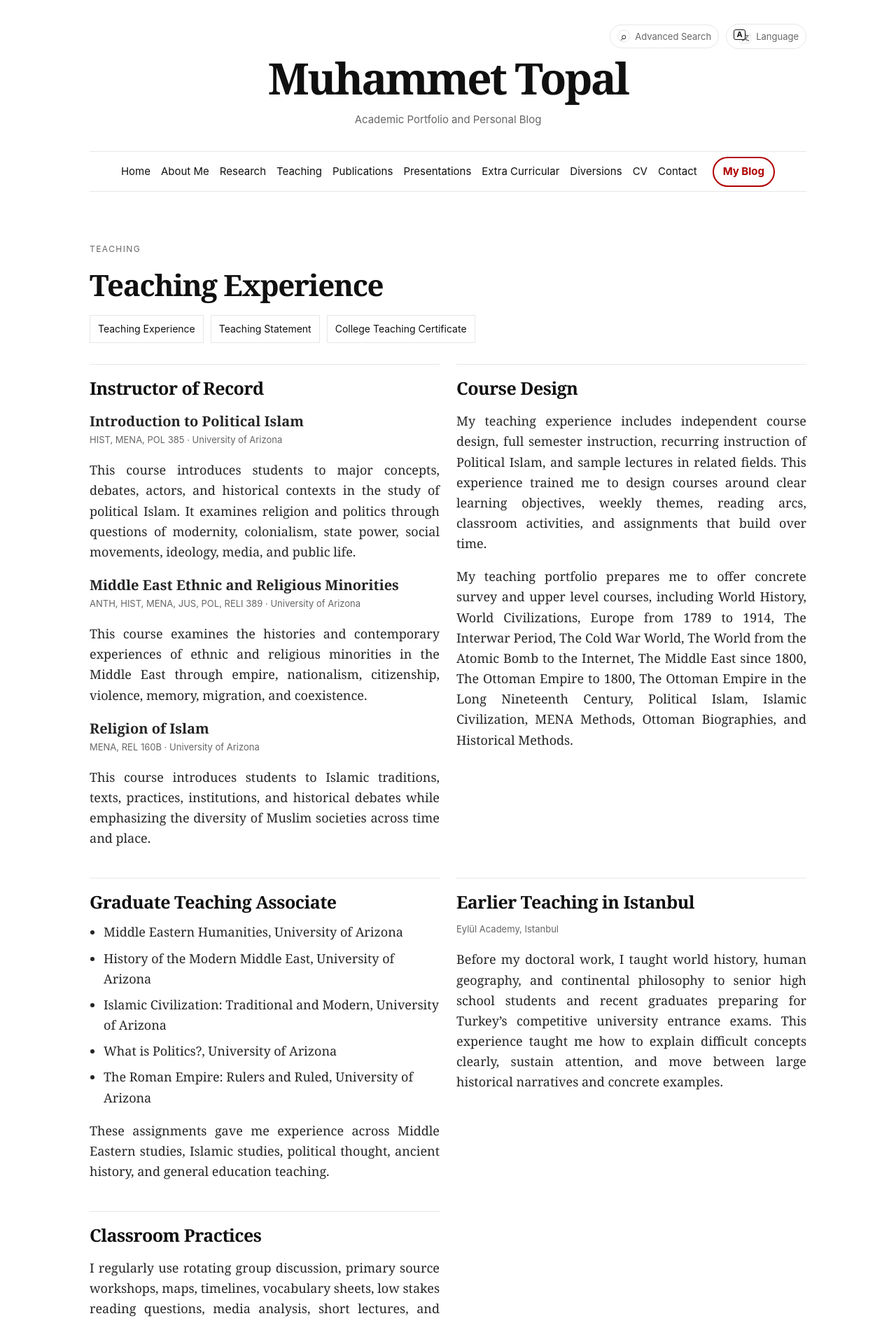
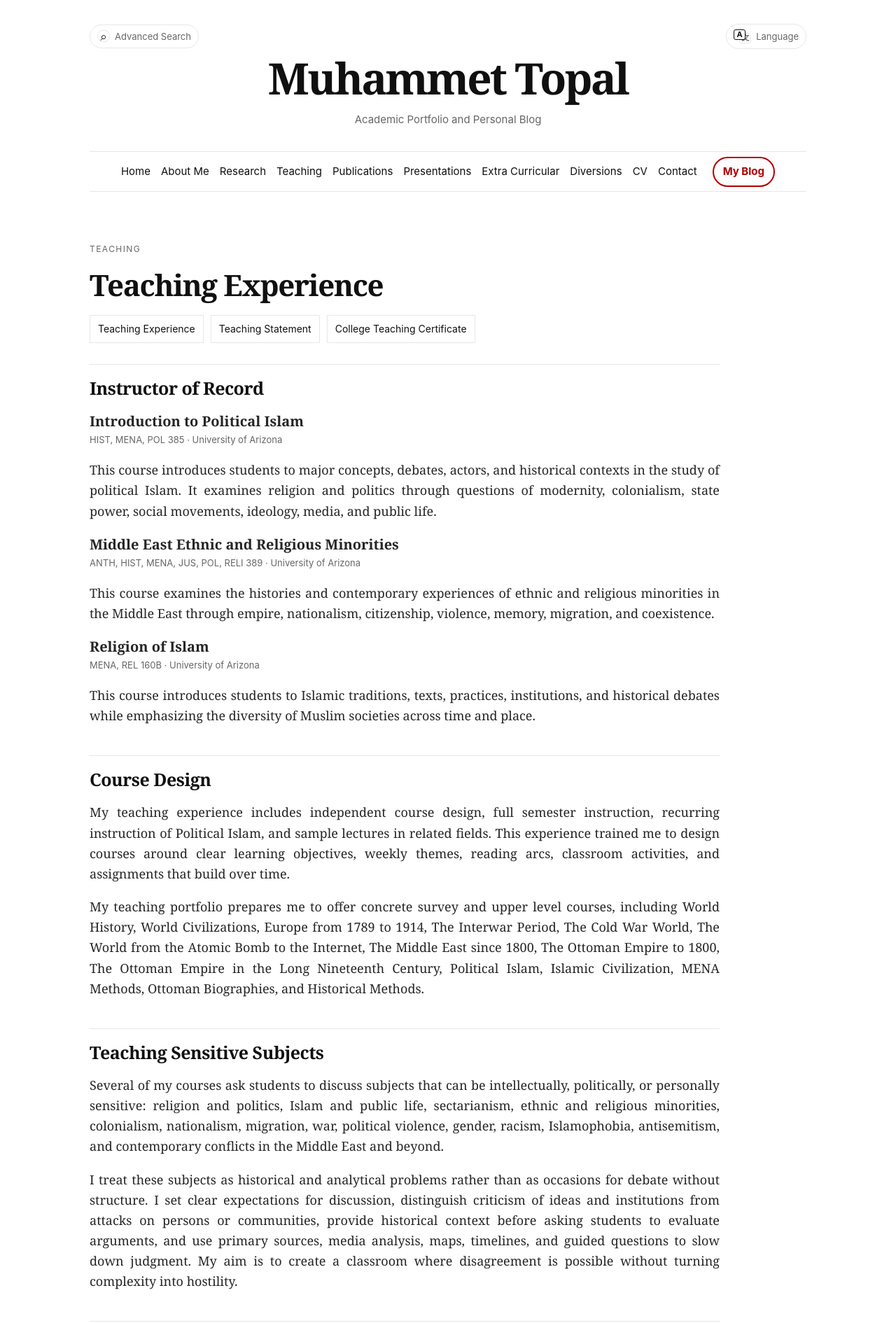
Before and after one commit to m-topal/muhammettopal, a Jekyll site: the page built from teaching-experience.md, in a window 1280 px wide. Shown: the top 1890 px of the page at 70% size. Built offline with Jekyll 4.4.1, drawn with Linux system fonts in a browser that asks for light colours.

Commit message:
Add files via upload

```diff
--- a/_layouts/default.html
+++ b/_layouts/default.html
@@ -16,12 +16,15 @@
 
   <div class="site-shell">
     <header class="top site-top">
-      <div class="site-utility-bar" aria-label="Site tools">
+      <div class="site-utility-bar split-utility-bar" aria-label="Site tools">
+        <div class="utility-left">
           <a class="utility-link utility-search-link" href="{{ '/search/' | relative_url }}" aria-label="Advanced search">
             <span class="utility-icon" aria-hidden="true">⌕</span>
             <span>Advanced Search</span>
           </a>
+        </div>
 
+        <div class="utility-right">
           <details class="language-menu language-menu-top">
             <summary>
               <span class="translation-symbol" aria-hidden="true"><span>A</span><span>文</span></span>
@@ -37,6 +40,7 @@
               <span>Machine translation</span>
             </div>
           </details>
+        </div>
       </div>
 
       <a class="name" href="{{ '/' | relative_url }}">Muhammet Topal</a>
--- a/assets/css/style.css
+++ b/assets/css/style.css
@@ -933,3 +933,58 @@ main{padding-top:42px}.home-intro{max-width:820px;margin:0 auto;text-align:left}
   color: var(--ink);
   border-color: var(--ink);
 }
+
+
+/* v16: homepage note removed, teaching experience one column, search left and language right */
+.home-site-note-empty {
+  height: 8px;
+  margin: -14px auto 14px;
+  padding: 0;
+  font-size: 0;
+  line-height: 0;
+}
+
+.split-utility-bar {
+  justify-content: space-between !important;
+  width: 100%;
+}
+
+.utility-left,
+.utility-right {
+  display: flex;
+  align-items: center;
+}
+
+.utility-left {
+  justify-content: flex-start;
+}
+
+.utility-right {
+  justify-content: flex-end;
+}
+
+.teaching-experience-page .experience-grid {
+  grid-template-columns: 1fr !important;
+  max-width: 900px;
+}
+
+.teaching-experience-page .experience-card {
+  max-width: 900px;
+}
+
+@media (max-width: 700px) {
+  .home-site-note-empty {
+    height: 6px;
+    margin: -6px auto 12px;
+  }
+
+  .split-utility-bar {
+    justify-content: center !important;
+    gap: 10px;
+  }
+
+  .utility-left,
+  .utility-right {
+    justify-content: center;
+  }
+}
--- a/teaching-experience.md
+++ b/teaching-experience.md
@@ -3,7 +3,7 @@ layout: default
 title: Teaching Experience
 permalink: /teaching/experience/
 ---
-<article class="page wide">
+<article class="page wide teaching-experience-page">
   <p class="label">Teaching</p>
   <h1>Teaching Experience</h1>
   <div class="subnav">
@@ -35,6 +35,12 @@ permalink: /teaching/experience/
     </section>
 
     <section class="experience-card">
+      <h2>Teaching Sensitive Subjects</h2>
+      <p>Several of my courses ask students to discuss subjects that can be intellectually, politically, or personally sensitive: religion and politics, Islam and public life, sectarianism, ethnic and religious minorities, colonialism, nationalism, migration, war, political violence, gender, racism, Islamophobia, antisemitism, and contemporary conflicts in the Middle East and beyond.</p>
+      <p>I treat these subjects as historical and analytical problems rather than as occasions for debate without structure. I set clear expectations for discussion, distinguish criticism of ideas and institutions from attacks on persons or communities, provide historical context before asking students to evaluate arguments, and use primary sources, media analysis, maps, timelines, and guided questions to slow down judgment. My aim is to create a classroom where disagreement is possible without turning complexity into hostility.</p>
+    </section>
+
+    <section class="experience-card">
       <h2>Graduate Teaching Associate</h2>
       <ul class="clean-list">
         <li>Middle Eastern Humanities, University of Arizona</li>
```
Also changed, not shown: index.md (+1 -3 lines), teaching-statement.md (+2 -0 lines), teaching.md (+2 -1 lines), README_INSTALL.md. Lines whose indentation alone changed are shown as unchanged.
